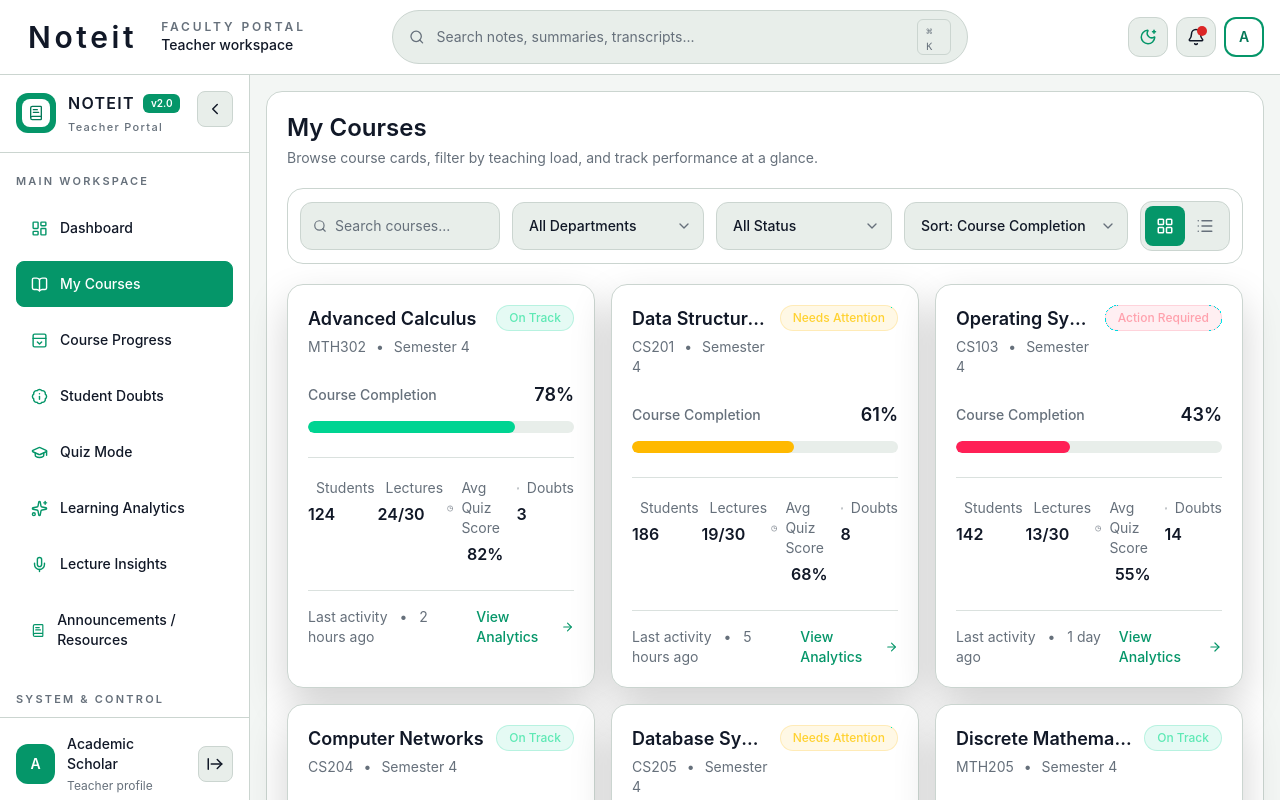
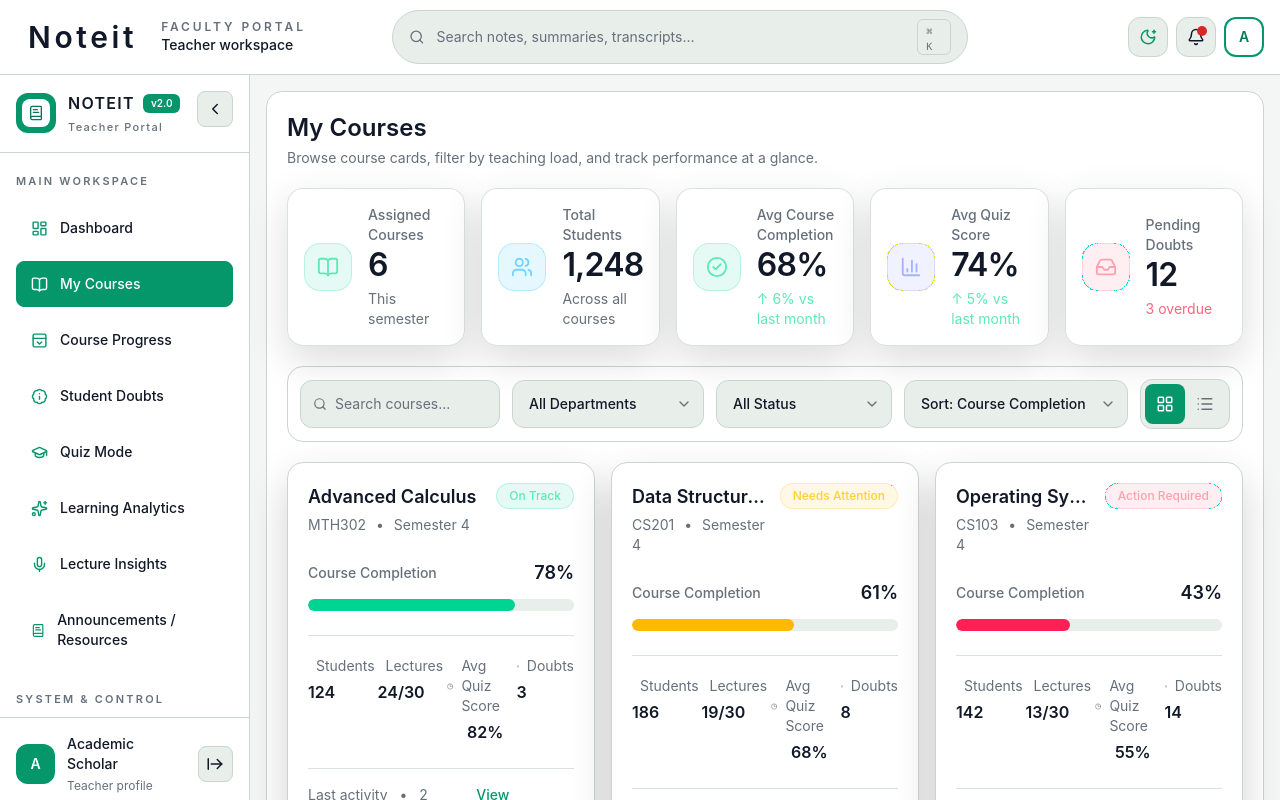
Before and after one commit to Prashant-workhub/teacher-s-portal, a React (Vite) app: page /my-courses in a window 1280 px wide. Shown: the top 800 px of the page. Built offline with nearby package versions, Linux system fonts and the light colour scheme.

Commit message:
added overview cards after optimisations

```diff
--- a/src/components/my-courses/MyCourses.tsx
+++ b/src/components/my-courses/MyCourses.tsx
@@ -1,6 +1,7 @@
 import {
   ChevronDown,
   CourseCard,
+  CourseStatCard,
   LayoutGrid,
   List,
   Search,
@@ -8,6 +9,7 @@ import {
   courseFilterOptions,
   courseSortOptions,
   courseStatusOptions,
+  courseStats,
   type CourseFilterOption,
   type CourseStatusFilter,
   type CourseViewMode,
@@ -61,6 +63,21 @@ const MyCourses = () => {
         <p className="text-sm text-[var(--app-muted)]">
           Browse course cards, filter by teaching load, and track performance at a glance.
         </p>
+      </div>
+
+      <div className="grid gap-4 sm:grid-cols-2 xl:grid-cols-5">
+        {courseStats.map((stat) => (
+          <CourseStatCard
+            key={stat.title}
+            icon={stat.icon}
+            iconClassName={stat.iconClassName}
+            subtitle={stat.subtitle}
+            subtitleClassName={stat.subtitleClassName}
+            title={stat.title}
+            value={stat.value}
+            valueClassName={stat.valueClassName}
+          />
+        ))}
       </div>
 
       <div className="flex flex-col gap-3 rounded-2xl border border-[var(--app-border)] bg-[var(--app-surface)] p-3 lg:flex-row lg:items-center">
```
